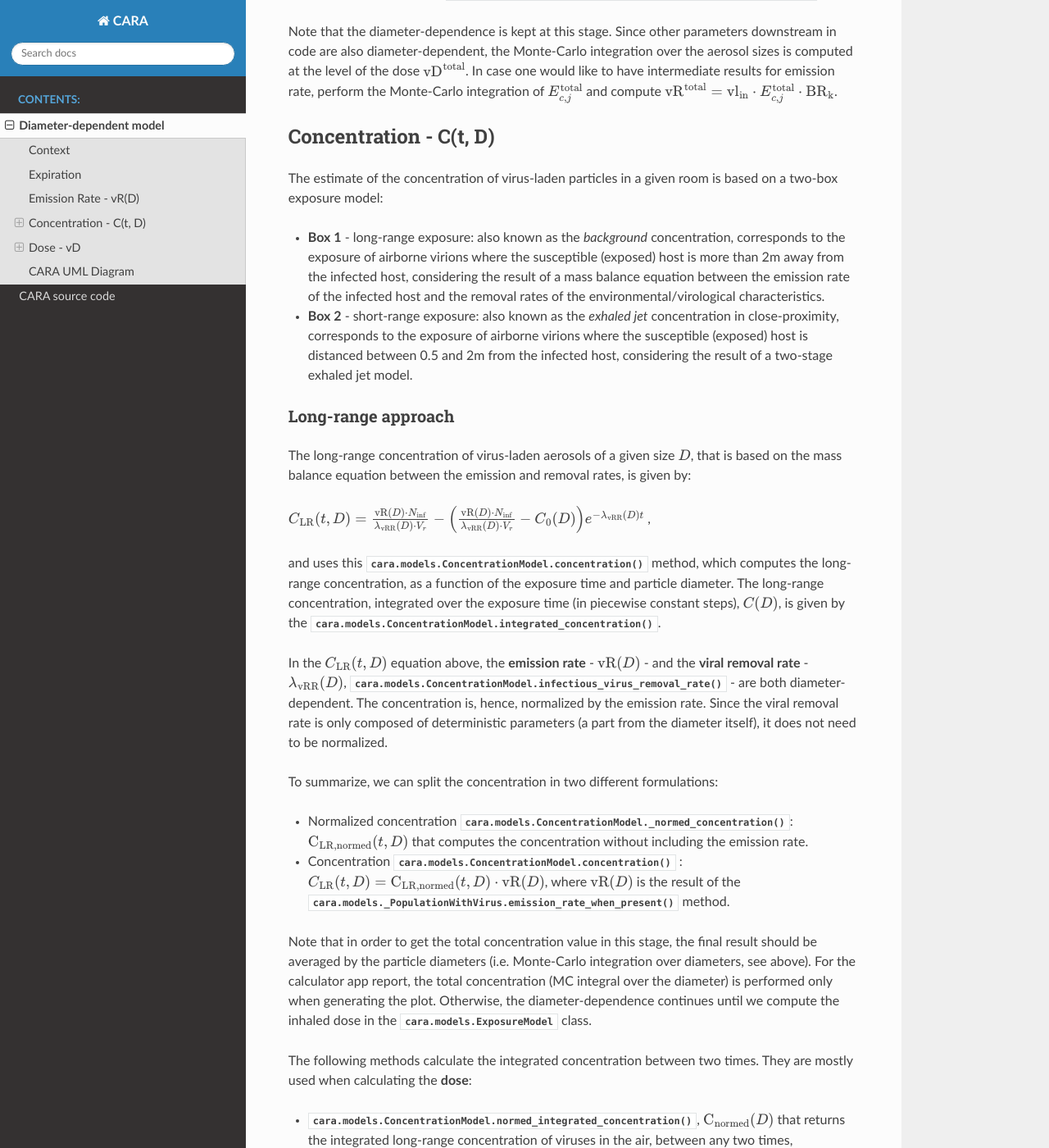
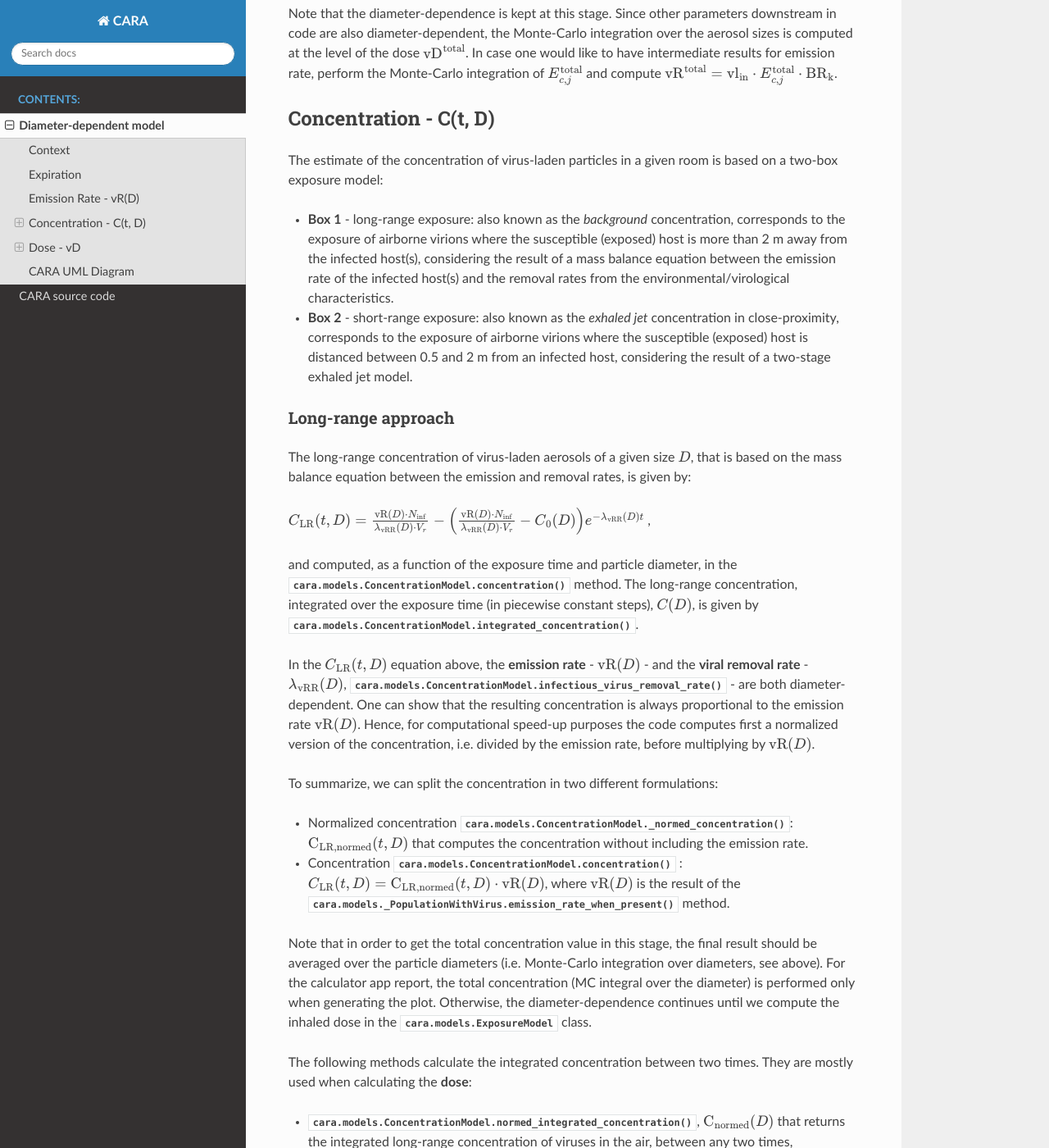
Before and after one commit to CERN/CAiMIRA, a Sphinx documentation site: the page built from cara/docs/full_diameter_dependence.rst, in a window 1280 px wide and 1400 px high, scrolled down 2508 px. Shown: the whole window at 82% size. Built offline with Sphinx 7.4.7 and the Read the Docs theme 2.0.0, drawn with Linux system fonts in a browser that asks for light colours; some of the changed text lies outside the part shown.

Commit message:
Some more typos and rephrasing

```diff
--- a/cara/docs/full_diameter_dependence.rst
+++ b/cara/docs/full_diameter_dependence.rst
@@ -59,13 +59,13 @@
 :math:`E_{c,j}^{\mathrm{total}} = \int_0^{D_{\mathrm{max}}} E_{c,j}(D)\, \mathrm{d}D` .
 
 The later integral, which is giving the total volumetric particle emission concentration (in mL/m\ :sup:`3` \), is a example of a numerical Monte-Carlo integration over the particle diameters,
-since :math:`\mathrm{vR}(D)` is a diameter-dependent quantity. :math:`E_{c, j}` is calculated using a Monte-Carlo sampling of the BLO distribution given by :math:`N_p(D)`, which contains the scaling factor :math:`cn`.
+since :math:`E_{c,j}(D)` is a diameter-dependent quantity. :math:`E^{\mathrm{total}}_{c, j}` is calculated from the mean of the Monte-Carlo sample :math:`E_{c,j}(D)`.
 Note that :math:`D_{\mathrm{max}}` value will differ, depending on the type of exposure (see below).
 
-In the code, for a given Expiration, we use different methods to perform the calculations *set-by-step*:
+In the code, for a given Expiration, we use different methods to perform the calculations *step-by-step*:
 
 1. Calculate the non aerosol-dependent quantities in the emission rate, which is the multiplication of the diameter-**independent** variables: :meth:`cara.models.InfectedPopulation.emission_rate_per_aerosol_when_present`. This corresponds to the :math:`\mathrm{vl_{in}} \cdot \mathrm{BR_{k}}` part of the :math:`\mathrm{vR}(D)` equation.
-2. Calculate the diameter-**dependent** variable :meth:`cara.models.InfectedPopulation.aerosols`, which is the result of :math:`E_{c,j}(D) = N_p(D) \cdot V_p(D) \cdot (1 − η_\mathrm{out}(D))` (in mL/(m\ :sup:`3` \.µm)). Note that this result is not integrated over the diameters at this stage, thus the units are still *'per aerosol diameter'*.
+2. Calculate the diameter-**dependent** variable :meth:`cara.models.InfectedPopulation.aerosols`, which is the result of :math:`E_{c,j}(D) = N_p(D) \cdot V_p(D) \cdot (1 − η_\mathrm{out}(D))` (in mL/(m\ :sup:`3` \.µm)), with :math:`N_p(D)` being the product of the BLO distribution by the scaling factor :math:`cn`. Note that this result is not integrated over the diameters at this stage, thus the units are still *'per aerosol diameter'*.
 3. Calculate the full emission rate, which is the multiplication of the two previous methods, and corresponds to :math:`\mathrm{vR(D)}`: :meth:`cara.models._PopulationWithVirus.emission_rate_when_present`.
 
 Note that the diameter-dependence is kept at this stage. Since other parameters downstream in code are also diameter-dependent, the Monte-Carlo integration over the aerosol sizes is computed at the level of the dose :math:`\mathrm{vD^{total}}`.
@@ -76,8 +76,8 @@
 
 The estimate of the concentration of virus-laden particles in a given room is based on a two-box exposure model:
 
-* **Box 1** - long-range exposure: also known as the *background* concentration, corresponds to the exposure of airborne virions where the susceptible (exposed) host is more than 2m away from the infected host, considering the result of a mass balance equation between the emission rate of the infected host and the removal rates of the environmental/virological characteristics.
-* **Box 2** - short-range exposure: also known as the *exhaled jet* concentration in close-proximity, corresponds to the exposure of airborne virions where the susceptible (exposed) host is distanced between 0.5 and 2m from the infected host, considering the result of a two-stage exhaled jet model.
+* **Box 1** - long-range exposure: also known as the *background* concentration, corresponds to the exposure of airborne virions where the susceptible (exposed) host is more than 2 m away from the infected host(s), considering the result of a mass balance equation between the emission rate of the infected host(s) and the removal rates from the environmental/virological characteristics.
+* **Box 2** - short-range exposure: also known as the *exhaled jet* concentration in close-proximity, corresponds to the exposure of airborne virions where the susceptible (exposed) host is distanced between 0.5 and 2 m from an infected host, considering the result of a two-stage exhaled jet model.
 
 Long-range approach
 *******************
@@ -86,18 +86,19 @@
 
 :math:`C_{\mathrm{LR}}(t, D)=\frac{\mathrm{vR}(D) \cdot N_{\mathrm{inf}}}{\lambda_{\mathrm{vRR}}(D) \cdot V_r}-\left (\frac{\mathrm{vR}(D) \cdot N_{\mathrm{inf}}}{\lambda_{\mathrm{vRR}}(D) \cdot V_r}-C_0(D) \right )e^{-\lambda_{\mathrm{vRR}}(D)t}` ,
 
-and uses this :meth:`cara.models.ConcentrationModel.concentration` method, which computes the long-range concentration, as a function of the exposure time and particle diameter.
-The long-range concentration, integrated over the exposure time (in piecewise constant steps), :math:`C(D)`, is given by the :meth:`cara.models.ConcentrationModel.integrated_concentration`.
+and computed, as a function of the exposure time and particle diameter, in the :meth:`cara.models.ConcentrationModel.concentration` method.
+The long-range concentration, integrated over the exposure time (in piecewise constant steps), :math:`C(D)`, is given by :meth:`cara.models.ConcentrationModel.integrated_concentration`.
 
 In the :math:`C_{\mathrm{LR}}(t, D)` equation above, the **emission rate** - :math:`\mathrm{vR}(D)` - and the **viral removal rate** - :math:`\lambda_{\mathrm{vRR}}(D)`, :meth:`cara.models.ConcentrationModel.infectious_virus_removal_rate` - are both diameter-dependent.
-The concentration is, hence,  normalized by the emission rate. Since the viral removal rate is only composed of deterministic parameters (a part from the diameter itself), it does not need to be normalized.
+One can show that the resulting concentration is always proportional to the emission rate :math:`\mathrm{vR}(D)`. Hence, for computational speed-up purposes
+the code computes first a normalized version of the concentration, i.e. divided by the emission rate, before multiplying by :math:`\mathrm{vR}(D)`.
 
 To summarize, we can split the concentration in two different formulations:
 
 * Normalized concentration :meth:`cara.models.ConcentrationModel._normed_concentration`: :math:`\mathrm{C_\mathrm{LR, normed}}(t, D)` that computes the concentration without including the emission rate.
 * Concentration :meth:`cara.models.ConcentrationModel.concentration` : :math:`C_{\mathrm{LR}}(t, D) = \mathrm{C_\mathrm{LR, normed}}(t, D) \cdot \mathrm{vR}(D)`, where :math:`\mathrm{vR}(D)` is the result of the :meth:`cara.models._PopulationWithVirus.emission_rate_when_present` method.
 
-Note that in order to get the total concentration value in this stage, the final result should be averaged by the particle diameters (i.e. Monte-Carlo integration over diameters, see above).
+Note that in order to get the total concentration value in this stage, the final result should be averaged over the particle diameters (i.e. Monte-Carlo integration over diameters, see above).
 For the calculator app report, the total concentration (MC integral over the diameter) is performed only when generating the plot.
 Otherwise, the diameter-dependence continues until we compute the inhaled dose in the :class:`cara.models.ExposureModel` class.
 
@@ -187,7 +188,7 @@
 :math:`f_{\mathrm{dep}}(D)` is the (diameter-dependent) deposition fraction in the respiratory tract, :math:`\mathrm{BR}_{\mathrm{k}}` is the inhalation rate and :math:`\eta_{\mathrm{in}}` is the inward efficiency of the face mask.
 
 Given that the calculation is diameter-dependent, to calculate the dose in the model, the code contains different methods that consider the parameters that are dependent on the aerosol size, :math:`D`.
-The total dose, at the end of the exposure scenario, results from the sum of the dose accumulated over time, for each particle size, is:
+The total dose, at the end of the exposure scenario, results from the sum of the dose accumulated over time, integrated over particle diameters:
 
 :math:`\mathrm{vD^{total}} = \int_0^{D_{\mathrm{max}}} \mathrm{vD}(D) \, \mathrm{d}D` .
 
@@ -197,15 +198,19 @@
 Long-range approach
 *******************
 
-Regarding the exposure component (concentration integrated over time, :math:`\int_{t1}^{t2}C_{\mathrm{LR}}(t, D)\;\mathrm{d}t`), the respective method is the :meth:`cara.models.ExposureModel._long_range_normed_exposure_between_bounds`,
-which calculates the long-range exposure (concentration) between two bounds (time1 and time2), normalized by the emission rate of the infected population in :meth:`cara.models.ConcentrationModel.normed_integrated_concentration`.
+Regarding the concentration part of the long-range exposure (concentration integrated over time, :math:`\int_{t1}^{t2}C_{\mathrm{LR}}(t, D)\;\mathrm{d}t`), the respective method is :meth:`cara.models.ExposureModel._long_range_normed_exposure_between_bounds`,
+which uses the long-range exposure (concentration) between two bounds (time1 and time2), normalized by the emission rate of the infected population, calculated from :meth:`cara.models.ConcentrationModel.normed_integrated_concentration`.
 The former method filters out the given bounds considering the breaks through the day (i.e. the time intervals during which there is no exposition to the virus) and retrieves the integrated long-range concentration of viruses in the air between any two times.
 
 After the calculations of the integrated concentration over the time, in order to calculate the final dose, we have to compute the remaining factors in the above equation.
 Note that the **Monte-Carlo integration over the diameters is performed at this stage**, where all the diameter-dependent parameters are grouped together to calculate the final average (:code:`np.mean()`).
 
-Since, in the previous chapters, the quantities where normalised by the emission rate, one will need to re-integrate in the equations before performing the MC integrations over :math:`D`.
+Since, in the previous chapters, the quantities where normalised by the emission rate, one will need to re-incorporate it in the equations before performing the MC integrations over :math:`D`.
 For that we need to split :math:`\mathrm{vR}(D)` (:meth:`cara.models._PopulationWithVirus.emission_rate_when_present`) in diameter-dependent and diameter-independent quantities:
+
+:math:`\mathrm{vR}(D) = \mathrm{vR}(D-\mathrm{dependent}) \times \mathrm{vR}(D-\mathrm{independent})`
+
+with
 
 :math:`\mathrm{vR}(D-\mathrm{dependent}) = \mathrm{cn} \cdot V_p(D) \cdot (1 − \mathrm{η_{out}}(D))` - :meth:`cara.models.InfectedPopulation.aerosols`
 
@@ -214,12 +219,12 @@
 
 In other words, in the code the procedure is the following (all performed in :meth:`cara.models.ExposureModel.long_range_deposited_exposure_between_bounds` method):
 
-* Re-establish the emission rate by first multiplying by the diameter-dependent quantities: :math:`\mathrm{vD_{aerosol}}(D) = (\int_{t1}^{t2}C_{\mathrm{LR}}(t, D)\;\mathrm{d}t \cdot \mathrm{vR}(D-\mathrm{dependent}) \cdot f_{\mathrm{dep}}(D))`, in :meth:`cara.models.ExposureModel.long_range_deposited_exposure_between_bounds` method;
+* start re-incorporating the emission rate by first multiplying by the diameter-dependent quantities: :math:`\mathrm{vD_{aerosol}}(D) = (\int_{t1}^{t2}C_{\mathrm{LR}}(t, D)\;\mathrm{d}t \cdot \mathrm{vR}(D-\mathrm{dependent}) \cdot f_{\mathrm{dep}}(D))`, in :meth:`cara.models.ExposureModel.long_range_deposited_exposure_between_bounds` method;
 
 * perform the **MC integration over the diameters**, which is considered equivalent as the mean of the distribution if the sample size is large enough: :math:`\mathrm{vD_{aerosol}} = \mathrm{np.mean}(\mathrm{vD_{aerosol}}(D))`;
-* multiply the result with the remaining diameter-independent quantities of the emission rate used previously to normalize: :math:`\mathrm{vD_{emission-rate}} = \mathrm{vD_{aerosol}} \cdot \mathrm{vR}(D-\mathrm{independent})`
-* in order to complete the equation, multiply but the the remaining diameter-independent variables in :math:`\mathrm{vD}` to obtain the total value: :math:`\mathrm{vD^{total}} = \mathrm{vD_{emission-rate}} \cdot \mathrm{BR}_{\mathrm{k}} \cdot (1-\eta_{\mathrm{in}}) \cdot f_{\mathrm{inf}}`
-* In the end, the dose is a vectorized float used in the probability of infection formula.
+* multiply the result with the remaining diameter-independent quantities of the emission rate used previously to normalize: :math:`\mathrm{vD_{emission-rate}} = \mathrm{vD_{aerosol}} \cdot \mathrm{vR}(D-\mathrm{independent})`;
+* in order to complete the equation, multiply by the remaining diameter-independent variables in :math:`\mathrm{vD}` to obtain the total value: :math:`\mathrm{vD^{total}} = \mathrm{vD_{emission-rate}} \cdot \mathrm{BR}_{\mathrm{k}} \cdot (1-\eta_{\mathrm{in}}) \cdot f_{\mathrm{inf}}`;
+* in the end, the dose is a vectorized float used in the probability of infection formula.
 
 **Note**: The aerosol volume concentration (*aerosols*) is introduced because the integrated concentration over the time was previously normalized by the emission rate.
 Here, to calculate the integral over the diameters we also need to consider the diameter-dependent variables that are on the emission rate, represented by the aerosol volume concentration which depends on the diameter and on the mask type:
@@ -227,7 +232,7 @@
 :math:`\mathrm{aerosols} = \mathrm{cn} \cdot V_p(D) \cdot (1 − \mathrm{η_{out}}(D))` .
 The :math:`\mathrm{cn}` factor, which represents the total number of aerosols emitted, is introduced here as a scaling factor, as otherwise the Monte-Carlo integral would be normalized to 1 as the probability distribution.
 
-Note: for simplification, the dose corresponding exclusively to the long-range contribution can be shown as :math:`\mathrm{vD_{LR}}(D)= \mathrm{vD}(D)`.
+**Note**: for simplification of the notations, here the dose corresponding exclusively to the long-range contribution is written as :math:`\mathrm{vD_{LR}}(D)= \mathrm{vD}(D)`.
 
 In the end, the governing method is :meth:`cara.models.ExposureModel.deposited_exposure_between_bounds`, in which the `deposited_exposure` is equal to `long_range_deposited_exposure_between_bounds` in the absence of short-range interactions.
 
@@ -260,7 +265,8 @@
 This corresponds to :math:`\int_{t1}^{t2} C_{\mathrm{LR}, 100\mathrm{μm}} (t, D)\mathrm{d}t`.
 Very similar to the long-range procedure, this method performs the integral of the concentration for the given time boundaries.
 
-Once we have the integral of the concentration normalized by the diameter-independent quantities, we multiply this result by the remaining diameter-dependent properties to perform the integral over the particle diameters, including the **fraction deposited** computed with an evaporation factor of `1` (as the aerosols do not have time to evaporate during a short-range interaction):
+Once we have the integral of the concentration normalized by the diameter-independent quantities, we multiply this result by the remaining diameter-dependent properties to perform the integral
+over the particle diameters, including the **fraction deposited** computed with an evaporation factor of `1` (as the aerosols do not have time to evaporate during a short-range interaction).
 This operation is performed with the MC intergration using the *mean*, which corresponds to:
 :math:`\int_{0}^{D_{max}}C_{\mathrm{SR}}(t, D) \cdot f_{\mathrm{dep}}(D) \;\mathrm{d}D` .
 
```
Also changed, not shown: other parts of cara/docs/full_diameter_dependence.rst (+7 -7 lines).
